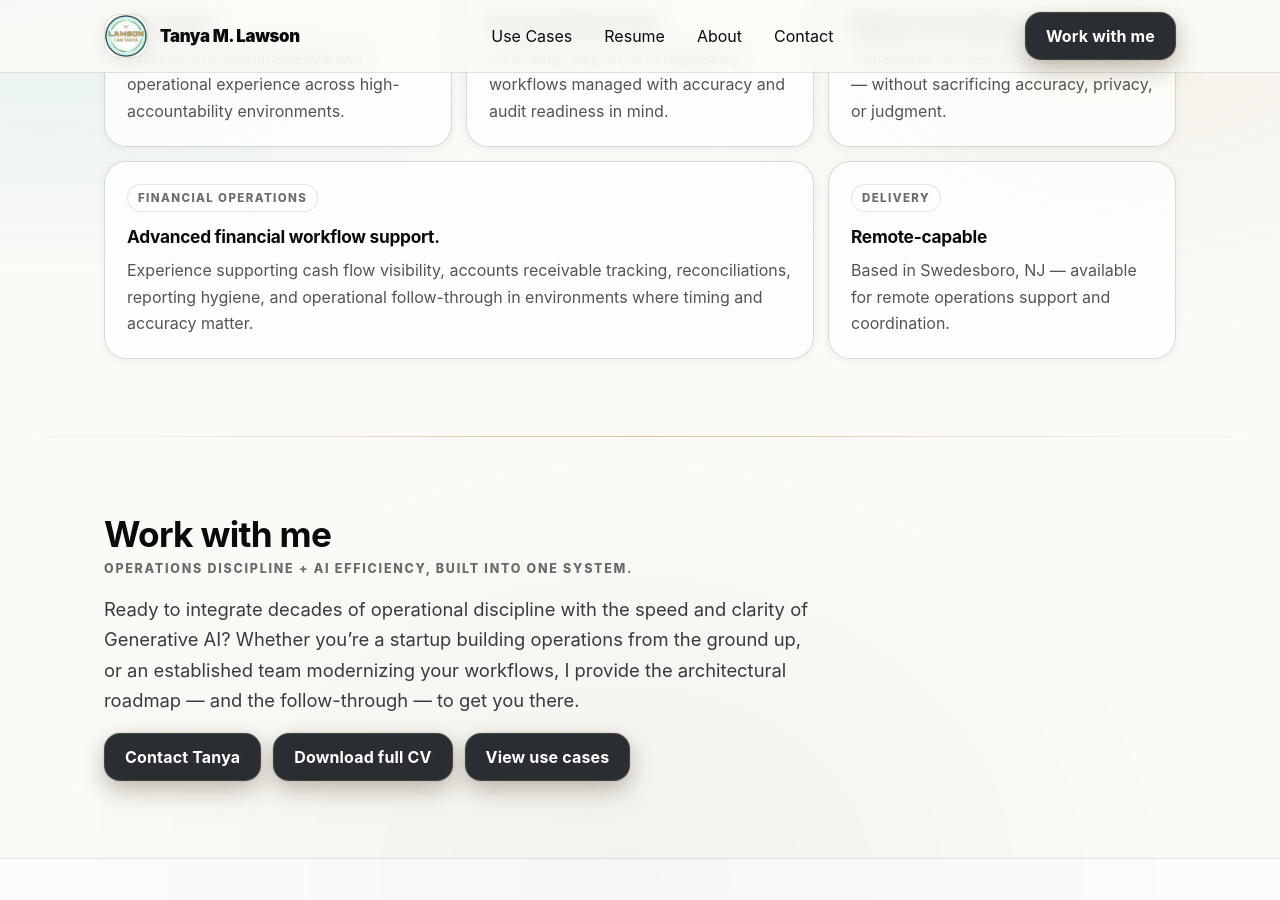
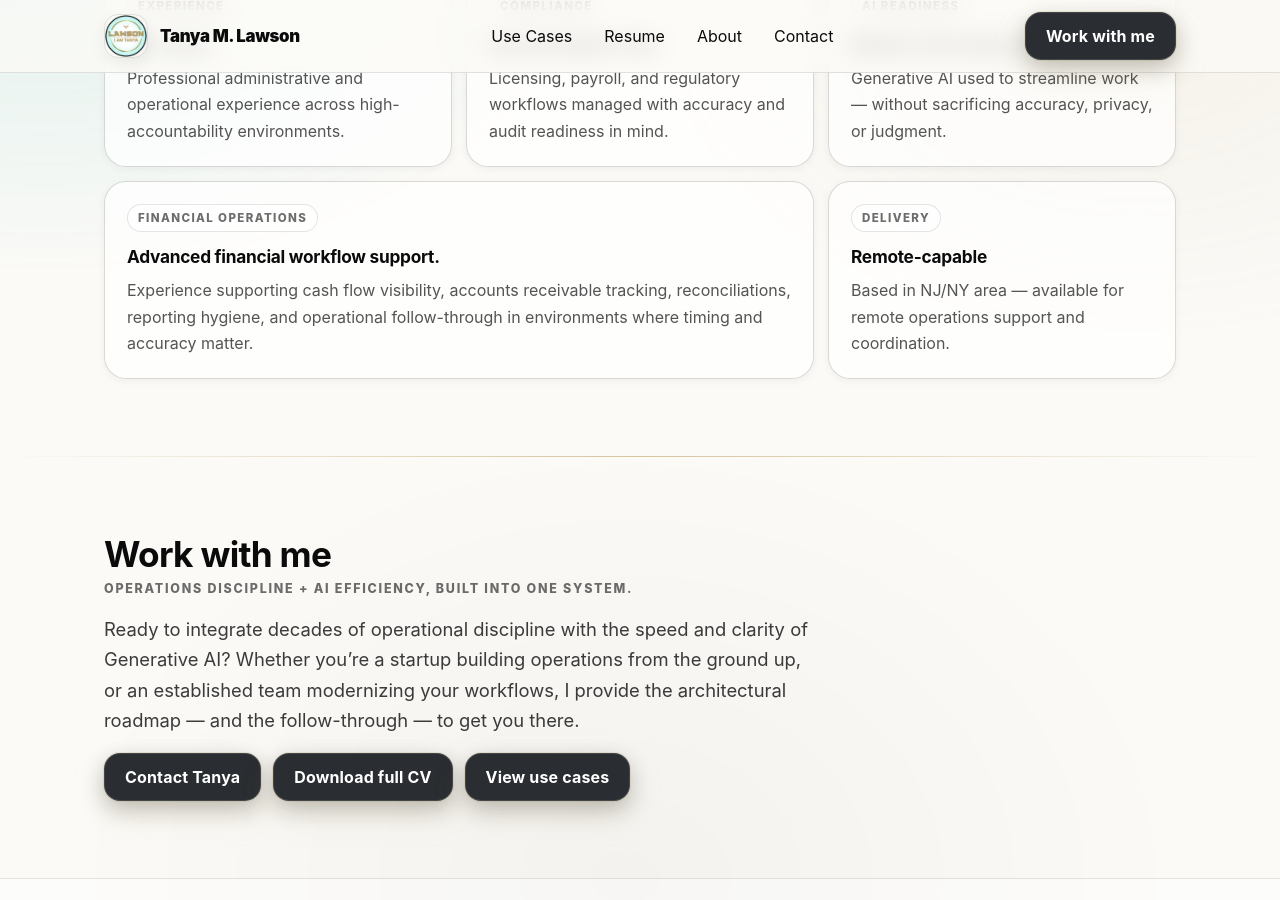
Before and after one commit to TanyaWBM1/TanyaLawson, a Jekyll site: the page built from index.html, in a window 1280 px wide and 900 px high, scrolled down 2238 px. Built offline with Jekyll 4.4.1, drawn with Linux system fonts in a browser that asks for light colours; some of the changed text lies outside the part shown.

Commit message:
Update index.html

```diff
--- a/index.html
+++ b/index.html
@@ -10,7 +10,7 @@
 <section class="hero" aria-label="Intro">
   <div class="container hero-grid">
     <div class="hero-copy">
-      <div class="badge">Based in New Jersey • Remote Operations Support available.</div>
+      <div class="badge">Based in New Jersey/New York • Remote Operations Support available.</div>
 
       <h1 class="hero-title">
         Operational excellence,<br>
@@ -188,7 +188,7 @@
       <article class="card span-4">
         <div class="eyebrow">Delivery</div>
         <strong>Remote-capable</strong>
-        <p>Based in Swedesboro, NJ — available for remote operations support and coordination.</p>
+        <p>Based in NJ/NY area — available for remote operations support and coordination.</p>
       </article>
     </div>
   </div>
```
